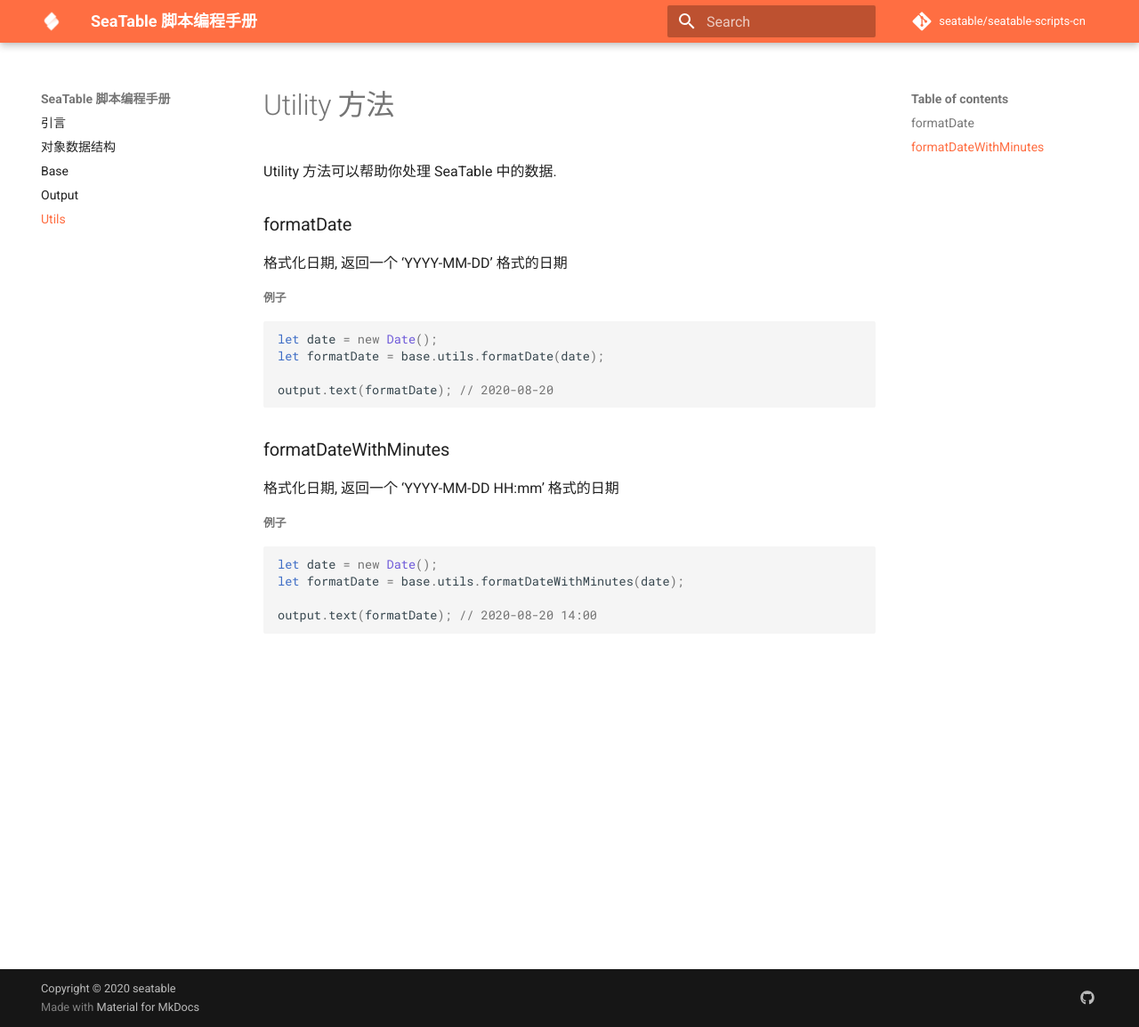
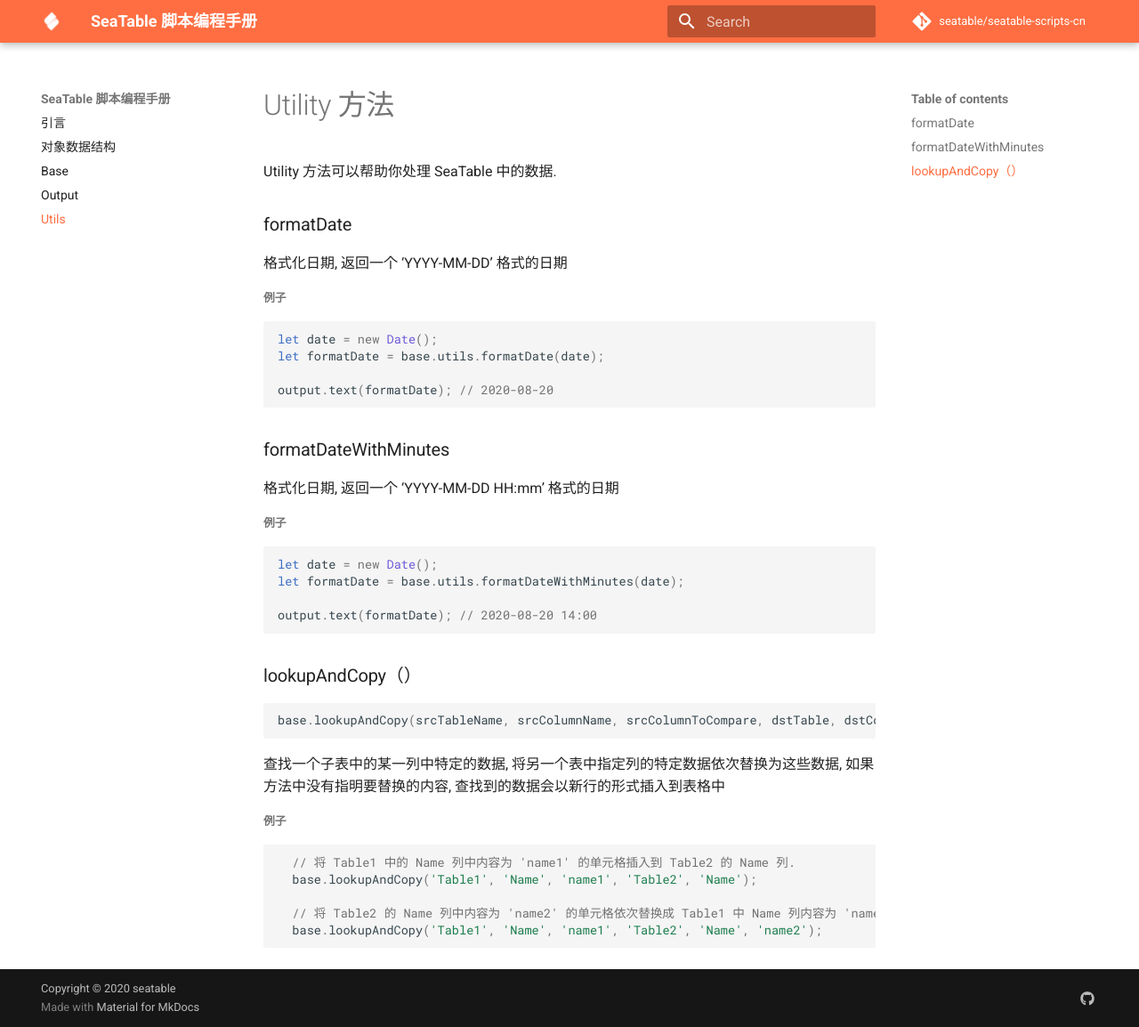
Before and after one commit to seatable/seatable-scripts-cn, an MkDocs documentation site: the page built from manual/utils.md, in a window 1280 px wide and 1154 px high. Shown: the whole window at 89% size. Built offline with MkDocs 1.6.1 and Material for MkDocs 9.7.7, drawn with Linux system fonts in a browser that asks for light colours; comment, search, counter and statistics services are not loaded.

Commit message:
copy and paste

````diff
--- a/manual/utils.md
+++ b/manual/utils.md
@@ -27,3 +27,21 @@
 
 output.text(formatDate); // 2020-08-20 14:00
 ```
+
+### lookupAndCopy（）
+
+```javascript
+base.lookupAndCopy(srcTableName, srcColumnName, srcColumnToCompare, dstTable, dstColumn, dstColumnToCompare = null);
+```
+
+查找一个子表中的某一列中特定的数据, 将另一个表中指定列的特定数据依次替换为这些数据, 如果方法中没有指明要替换的内容, 查找到的数据会以新行的形式插入到表格中
+
+##### 例子
+
+```javascript
+  // 将 Table1 中的 Name 列中内容为 'name1' 的单元格插入到 Table2 的 Name 列.
+  base.lookupAndCopy('Table1', 'Name', 'name1', 'Table2', 'Name');
+
+  // 将 Table2 的 Name 列中内容为 'name2' 的单元格依次替换成 Table1 中 Name 列内容为 'name1'的单元格.
+  base.lookupAndCopy('Table1', 'Name', 'name1', 'Table2', 'Name', 'name2');
+```
````
